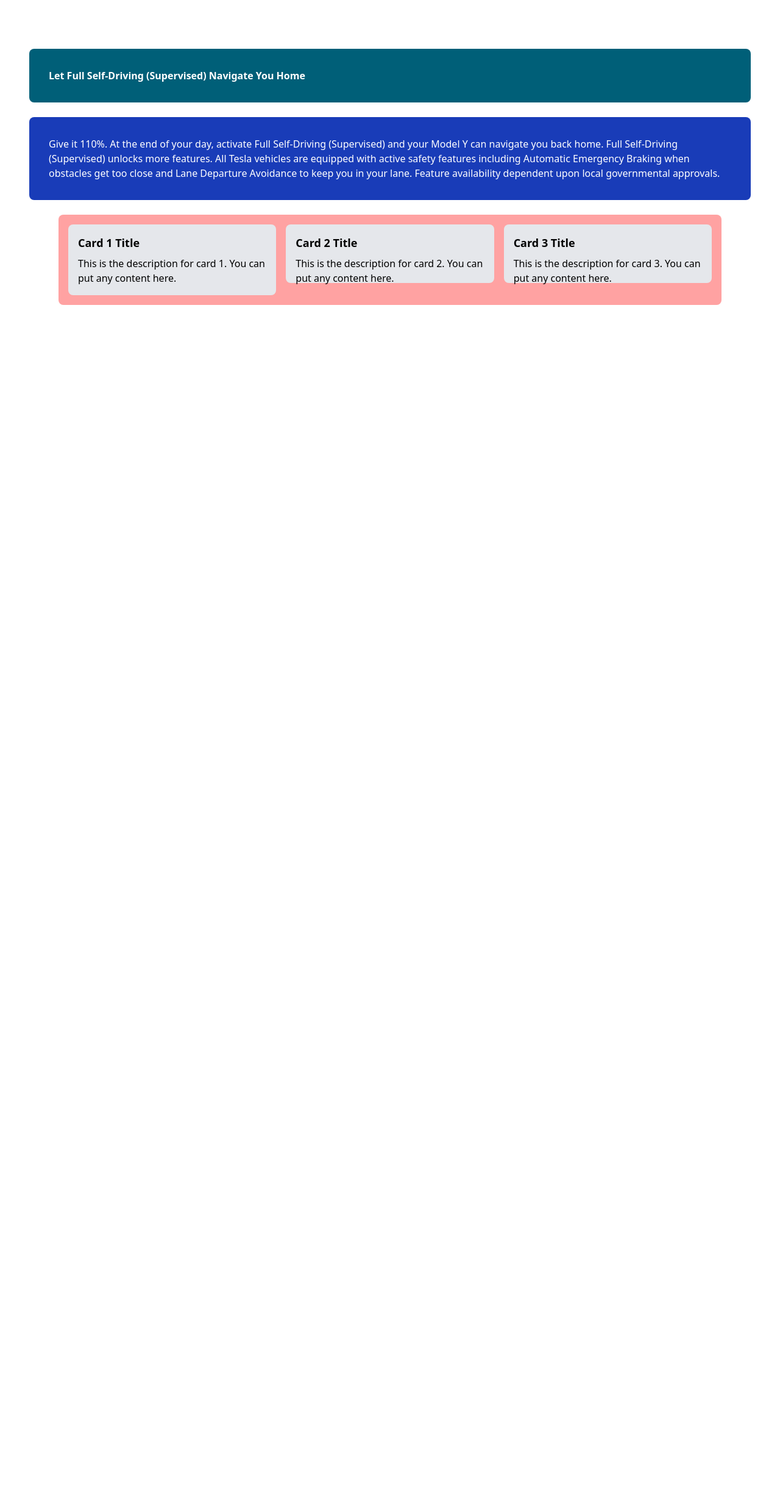
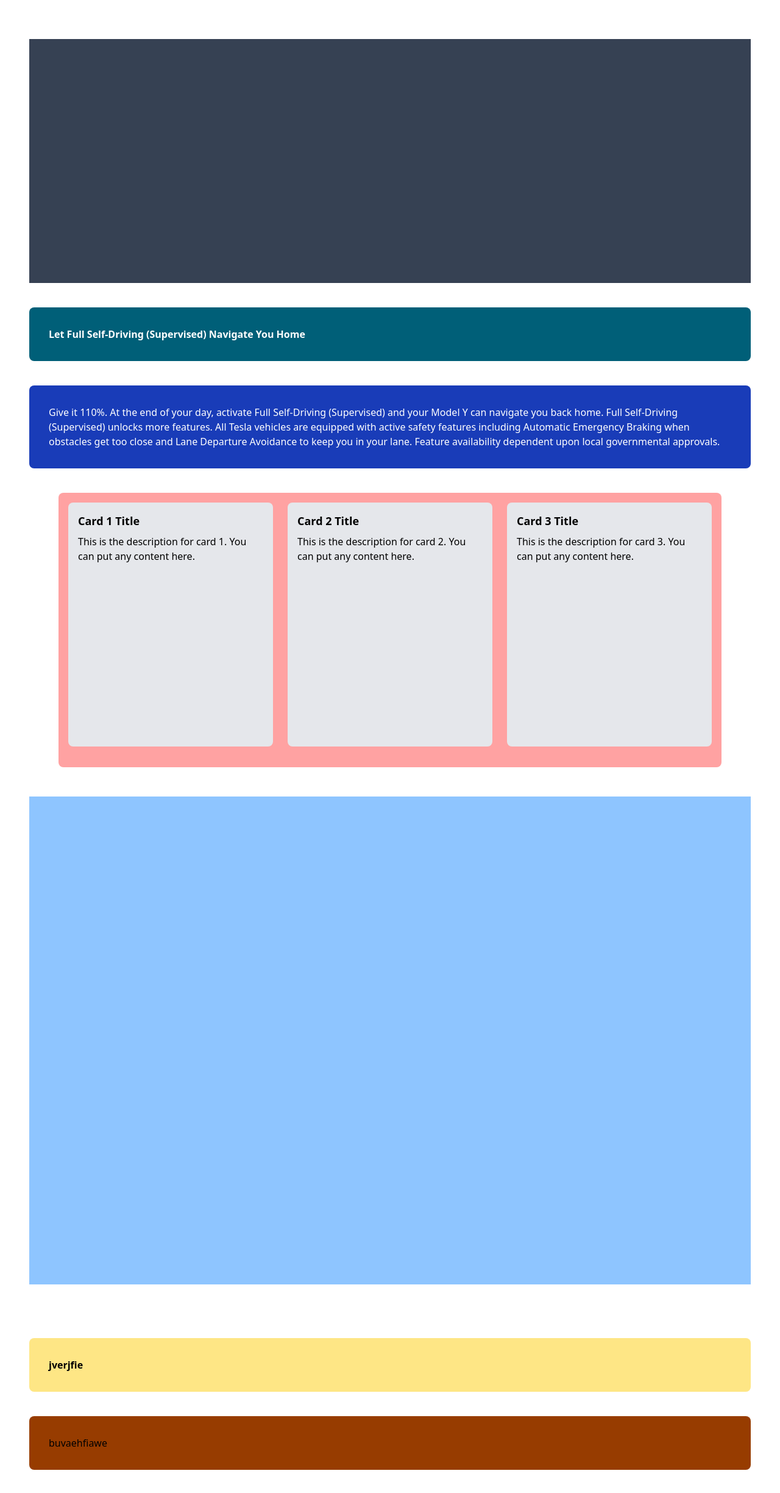
Before and after one commit to DanySeangRi/all-nighter-tesla-clone, a React (Vite) app: page / in a window 1280 px wide. Shown: the top 2448 px of the page at 61% size. Before the commit the page ends 816 px from the top, so only its background shows below. Built offline with nearby package versions, Linux system fonts and the light colour scheme; a web font is replaced by a local one.

Commit message:
feature(learn-more_footer): add image and title layout

```diff
--- a/src/components/learn-more/Footer.jsx
+++ b/src/components/learn-more/Footer.jsx
@@ -4,35 +4,52 @@
   return (
 
     <div className="w-full px-12 py-12 mt-4">
-      <div className='w-full mt-4'>
-        <div className='bg-cyan-800 p-8 font-bold rounded-lg'>
+      {/* self-driving vdo */}
+      <div className='bg-gray-700 h-[400px]'></div>
+      <div className='w-full mt-10'>
+        {/* title */}
+        <div className='bg-cyan-800 p-8 mt-10 font-bold rounded-lg'>
           <p className="text-white">Let Full Self-Driving (Supervised) Navigate You Home</p>
         </div>
-        <div className='bg-blue-800 p-8 mt-6 rounded-lg'>
+        {/* subtitle */}
+        <div className='bg-blue-800 p-8 mt-10 rounded-lg'>
           <p className="text-white">Give it 110%. At the end of your day, activate Full Self-Driving
             (Supervised) and your Model Y can navigate you back home. Full Self-Driving (Supervised) unlocks more features. All Tesla vehicles are equipped with active safety features including Automatic Emergency Braking
             when obstacles get too close and Lane Departure Avoidance to keep you in your lane. Feature availability dependent upon local
             governmental approvals.</p>
         </div>
       </div>
-      <div className='w-full px-12'>
-        <div className='bg-red-300 p-4 mt-6 rounded-lg'>
-          <div className='flex justify-between space-x-4'>
-            <div className='bg-gray-200 p-4 h-full rounded-lg '>
+      <div className='w-full mt-10 px-12'>
+        {/* 3 small cards with icon */}
+        <div className='bg-red-300 p-4 mt-6 h-[450px] rounded-lg'>
+          <div className='flex justify-between space-x-6'>
+            <div className='bg-gray-200 p-4 h-[400px] rounded-lg '>
               <h3 className='font-bold text-lg mb-2 text-black'>Card 1 Title</h3>
               <p className='text-black'>This is the description for card 1. You can put any content here.</p>
             </div>
-            <div className='bg-gray-200 p-4 h-24 rounded-lg'>
+            <div className='bg-gray-200 p-4 rounded-lg'>
               <h3 className='font-bold text-lg mb-2 text-black'>Card 2 Title</h3>
               <p className='text-black'>This is the description for card 2. You can put any content here.</p>
             </div>
-            <div className='bg-gray-200 p-4 h-24 rounded-lg '>
+            <div className='bg-gray-200 p-4 rounded-lg '>
               <h3 className='font-bold text-lg mb-2 text-black'>Card 3 Title</h3>
               <p className='text-black'>This is the description for card 3. You can put any content here.</p>
             </div>
           </div>
         </div>
       </div>
+      {/* image */}
+      <div className='w-full py-12'>
+        <div className='bg-blue-300 h-[800px]'></div>
+      </div>
+      {/* title */}
+      <div className='bg-amber-200 p-8 mt-10 font-bold rounded-lg'>
+        <p>jverjfie</p>
+      </div>
+      {/* subtitle */}
+      <div className='bg-amber-800 p-8 mt-10 rounded-lg'>
+        <p>buvaehfiawe</p>
+      </div>
     </div>
   );
 }
```
